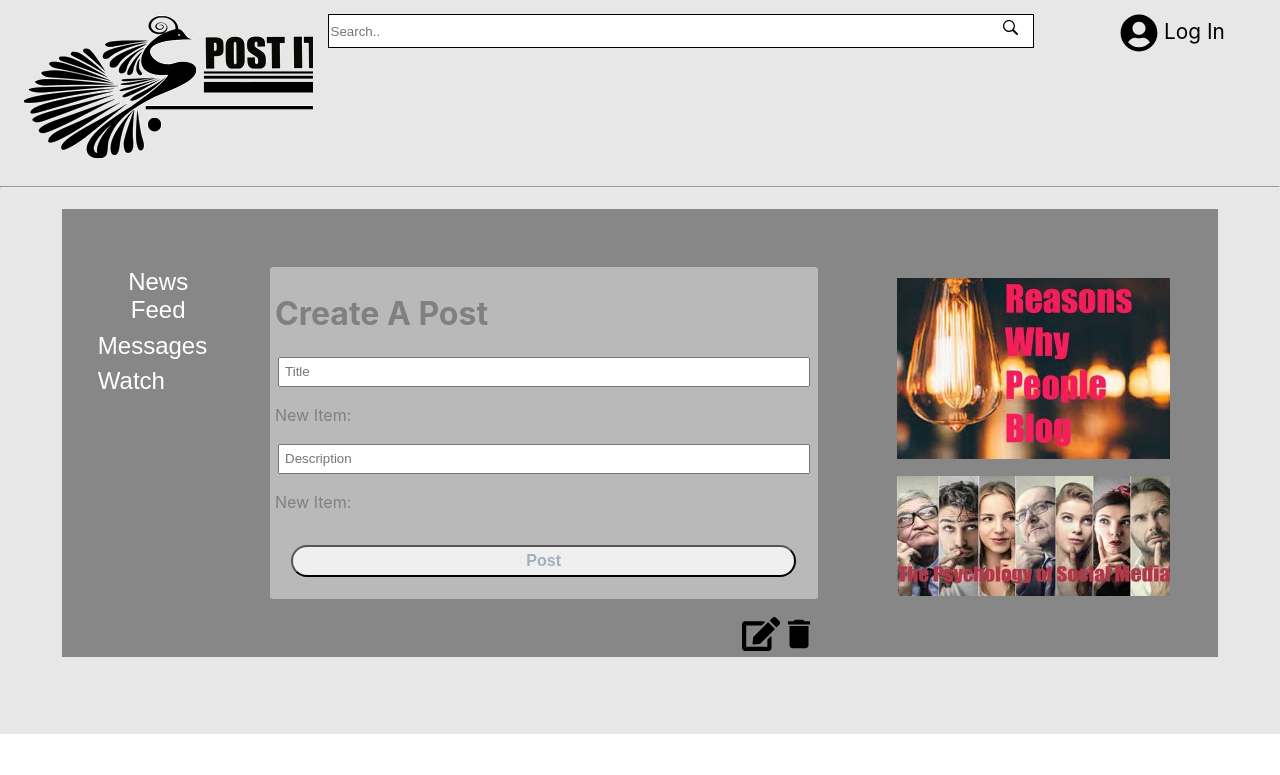
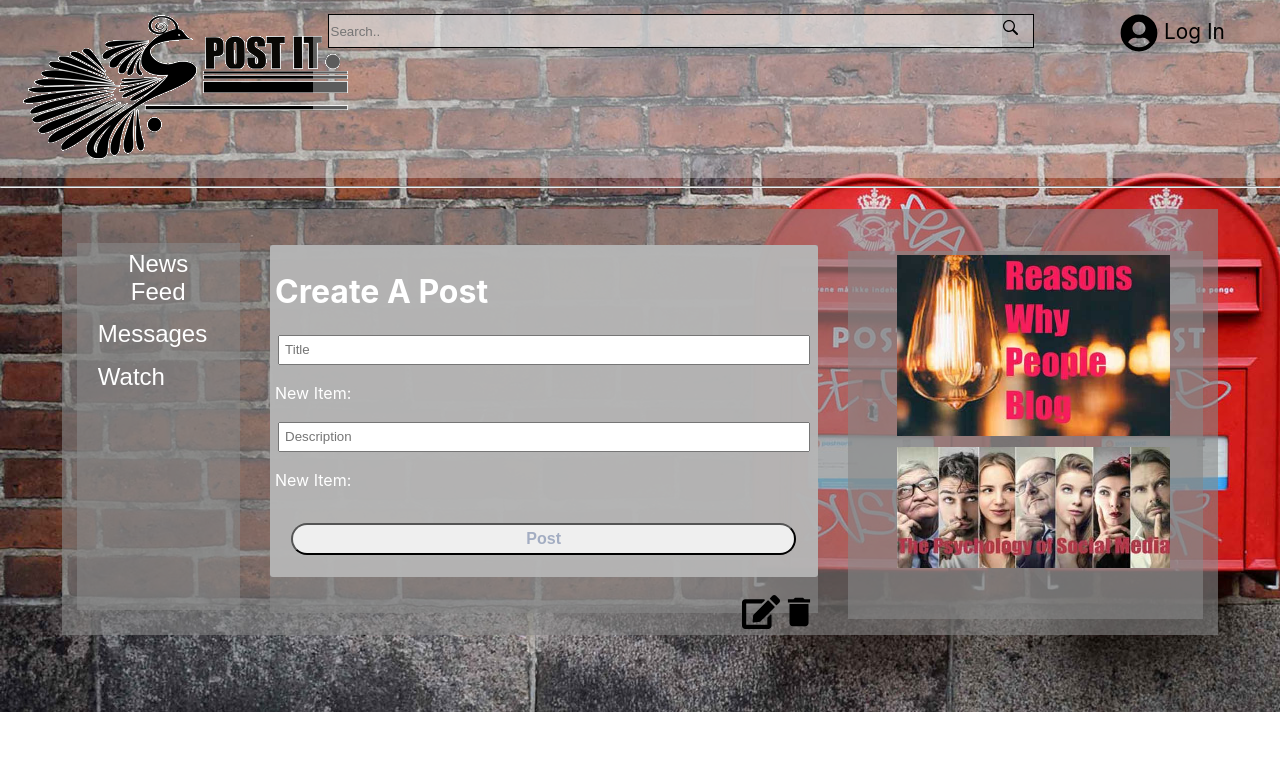
Before and after one commit to jenPlaza/postit, a React (Create React App) app in the folder my-app/: page / in a window 1280 px wide. Shown: the top 775 px of the page. Built offline with nearby package versions, Linux system fonts and the light colour scheme.

Commit message:
added styling to and a background image to App.js

```diff
--- a/my-app/src/App.css
+++ b/my-app/src/App.css
@@ -4,14 +4,17 @@ col {
   backgroundColor:'#878787';
 }
 Row{
-	backgroundColor:'#E7E7E7';
+	backgroundColor:'rgba(231, 231, 231, 0.9)',
+	/*backgroundColor:'#E7E7E7';*/
 }
 Footer{
 	backgroundColor:'white';
 }
 button{
-	backgroundColor:'#878787'
+	backgroundColor:'rgba(135, 135, 135, 0.6)',
+	/*backgroundColor:'#878787'*/
 }
 form, li{
-	backgroundColor:'#B9B9B9';
+	backgroundColor:'rgba(185, 185, 185, 0.6)',
+	/*backgroundColor:'#B9B9B9';*/
 }
--- a/my-app/src/App.js
+++ b/my-app/src/App.js
@@ -4,6 +4,7 @@ import Header from './components/header/Header'
 import Footer from './components/footer/Footer'
 import MyForm from './components/myform/MyForm'
 import logo from '../src/images/postIt.png'
+import imgUrl from '../src/images/post.jpg'
 import SideBarLeft from './components/sidebarleft/SideBarLeft'
 import SideBarRight from './components/sidebarright/SideBarRight'
 import ListItem from './components/listitems/ListItems'
@@ -62,9 +63,12 @@ class App extends React.Component {
 	  <hr />
 	  	<Row style={styles.bodyRow}>
     		<Col md={2} style={styles.col}>
+	  			<div style={styles.div}>
 				<SideBarLeft />
+	  			</div>
 	  		</Col>
 	  		<Col md={6} style={styles.col}>
+	  <div style={styles.divform}>
 	  			<MyForm
 	  				titleBind={this.titleBind}
 	  				titleInput={this.state.titleInput}
@@ -76,9 +80,12 @@ class App extends React.Component {
 	  			 />
 
 	  			{list}
+	  </div>
 	  		</Col>
 	  		<Col md={4} style={styles.col}>
+	  <div style={styles.divSBRight}>
     			<SideBarRight/>
+	  </div>
 	  		</Col>
 	  	</Row>
 	   	<Row>
@@ -93,7 +100,7 @@ export default App;
 
 const styles ={
 	container:{
-		backgroundColor:'#E7E7E7',
+		backgroundImage: 'url(' + imgUrl + ')',
 		height:'auto'
 	},
 	headerRow:{
@@ -105,12 +112,27 @@ const styles ={
 	},
 	col:{
 		height:'auto',
-		backgroundColor:'#878787',
+		backgroundColor:'rgba(135, 135, 135, 0.6)',
 		paddingTop:'5%',
 	},
 	colWt:{
 		height:'auto',
-		backgroundColor:'#E7E7E7',
+		backgroundColor:'rgba(231, 231, 231, 0.4)',
 		paddingTop:'5%',
 	},
+		div:{
+		marginTop:'-15%',
+		height:'100%',
+		backgroundColor:'rgba(135, 135, 135, 0.6)',
+	},
+		divform:{
+		marginTop:'-4%',
+		height:'100%',
+		backgroundColor:'rgba(135, 135, 135, 0.6)',
+	},
+		divSBRight:{
+		marginTop:'-9%',
+		height:'100%',
+		backgroundColor:'rgba(135, 135, 135, 0.6)',
+	},
 }
--- a/my-app/src/components/header/Header.js
+++ b/my-app/src/components/header/Header.js
@@ -23,6 +23,6 @@ const styles ={
 		width:'100%',
 	},
 	colWt:{
-		backgroundColor:'#E7E7E7',
+		backgroundColor:'rgba(231, 231, 231, 0)',
 	},
 }
--- a/my-app/src/components/myForm/MyForm.js
+++ b/my-app/src/components/myForm/MyForm.js
@@ -29,8 +29,8 @@ const styles ={
 		padding:'1%',
 		width:'auto',
 		height:'auto',
-		backgroundColor:'#B9B9B9',
-		color:'grey',
+		backgroundColor:'rgba(185, 185, 185, 0.9)',
+		color:'white',
 		display:'flex',
 		flexDirection:'column',
 		borderRadius:'3px',
--- a/my-app/src/components/nav/Nav.js
+++ b/my-app/src/components/nav/Nav.js
@@ -43,12 +43,13 @@ const styles ={
 	search:{
 		border:'1px solid black',
 		height:'32px',
-		backgroundColor:'white',
+		backgroundColor:'rgba(231, 231, 231, 0.4)',
 	},
 	searchBox:{
 		border:'none',
 		width:'95%',
 		height:'30px',
+		backgroundColor:'rgba(231, 231, 231, 0.4)',
 	},
 	avatar:{
 		/*border:'1px solid green',*/
--- a/my-app/src/components/sidebarleft/SideBarLeft.js
+++ b/my-app/src/components/sidebarleft/SideBarLeft.js
@@ -24,13 +24,15 @@ export default SideBarLeft;
 const styles ={
 	container:{
 		height:'auto',
-		marginTop:'0%',
+
 	},
 	btn:{
 	display:'block',
-		backgroundColor:'#878787',
+		backgroundColor:'rgba(135, 135, 135, 0)',
 		border:'none',
 		fontSize:'1.5em',
+		marginTop:'5%',
+
 		paddingBottom:'5%',
 		color:'white',
 }
--- a/my-app/src/components/sidebarright/SideBarRight.js
+++ b/my-app/src/components/sidebarright/SideBarRight.js
@@ -30,16 +30,16 @@ const styles ={
 	display:'block',
 		/*border:'1px solid red',*/
 		listStyleType:'none',
-		marginTop:'-3%',
-		paddingBottom:'5%'
+
 },
 		btn:{
 		border:'none',
-		backgroundColor:'#878787',
+		backgroundColor:'transparent',
 },
 		img:{
 		display:'block',
 		width:'90%',
-		padding:'1%'
+		padding:'1%',
+		marginTop:'0%',
+},
 }
-}
```
Also changed, not shown: my-app/src/images/kristina-tripkovic-8Zs5H6CnYJo-unsplash.jpg (added), my-app/src/images/post.jpg (added).
